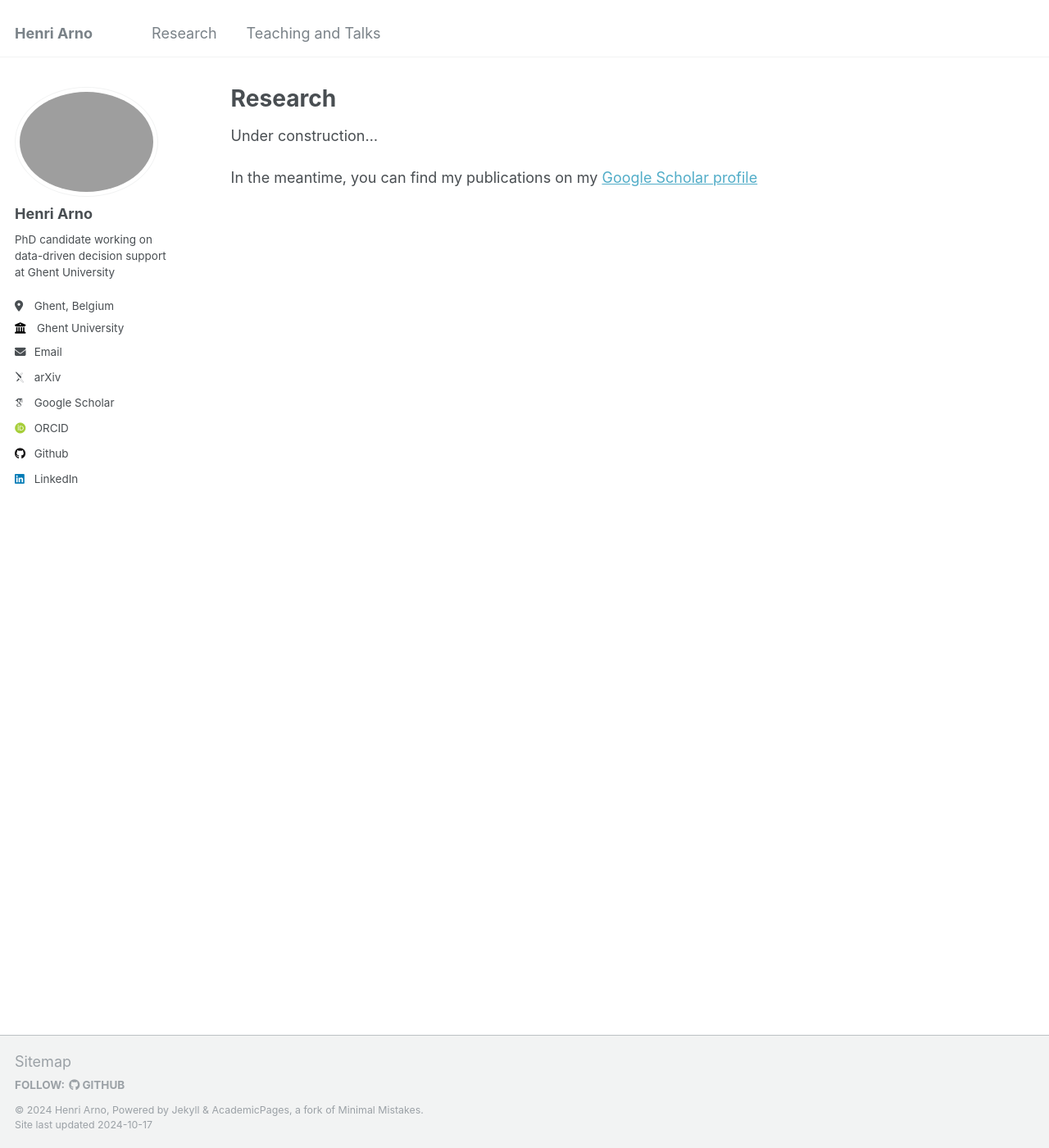
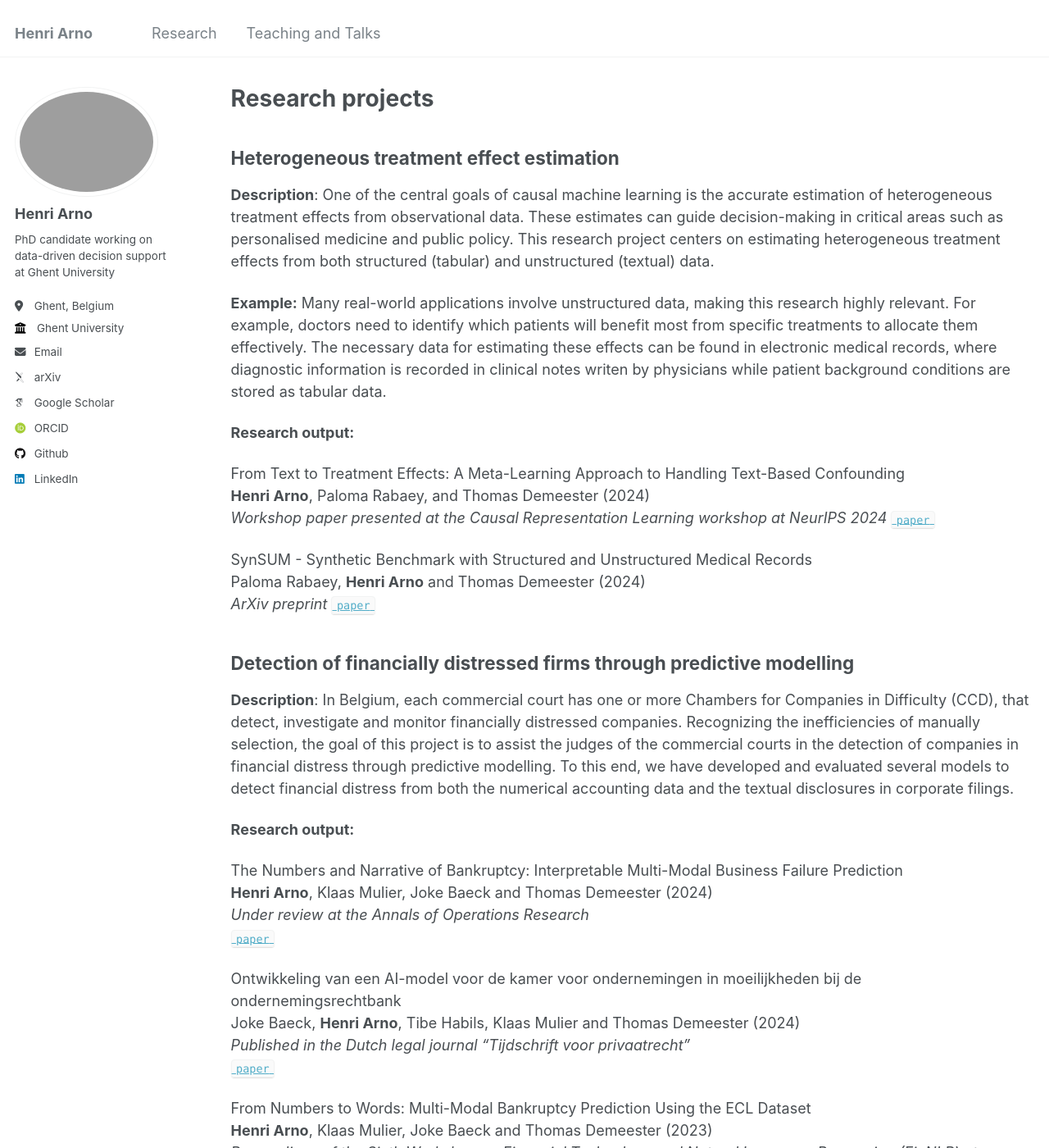
Before and after one commit to HenriArno/HenriArno.github.io, a Jekyll site: the page built from _pages/research.md, in a window 1280 px wide and 1400 px high. Shown: the whole window at 82% size. Built offline with Jekyll 4.4.1, drawn with Linux system fonts in a browser that asks for light colours; some web fonts are replaced; some of the changed text lies outside the part shown.

Commit message:
Update research.md

```diff
--- a/_pages/research.md
+++ b/_pages/research.md
@@ -1,9 +1,47 @@
 ---
-title: "Research"
+title: "Research projects"
 layout: archive
 permalink: /research/
 ---
 
-Under construction...
+## Heterogeneous treatment effect estimation
+**Description**: One of the central goals of causal machine learning is the accurate estimation of heterogeneous treatment effects from observational data. These estimates can guide decision-making in critical areas such as personalised medicine and public policy. This research project centers on estimating heterogeneous treatment effects from both structured (tabular) and unstructured (textual) data.
 
-In the meantime, you can find my publications on my [Google Scholar profile](https://scholar.google.com/citations?user=ce8BmFgAAAAJ&hl=en)
+**Example:** Many real-world applications involve unstructured data, making this research highly relevant. For example, doctors need to identify which patients will benefit most from specific treatments to allocate them effectively. The necessary data for estimating these effects can be found in electronic medical records, where diagnostic information is recorded in clinical notes writen by physicians while patient background conditions are stored as tabular data.
+
+**Research output:**
+
+From Text to Treatment Effects: A Meta-Learning Approach to Handling Text-Based Confounding
+**Henri Arno**, Paloma Rabaey, and Thomas Demeester (2024)
+*Workshop paper presented at the Causal Representation Learning workshop at NeurIPS 2024*
+[`paper`](https://arxiv.org/abs/2409.15503)
+
+SynSUM - Synthetic Benchmark with Structured and Unstructured Medical Records
+Paloma Rabaey, **Henri Arno** and Thomas Demeester (2024)
+*ArXiv preprint*
+[`paper`](https://arxiv.org/abs/2409.08936)
+
+## Detection of financially distressed firms through predictive modelling
+**Description**: In Belgium, each commercial court has one or more Chambers for Companies in Difficulty (CCD), that detect, investigate and monitor financially distressed companies. Recognizing the inefficiencies of manually selection, the goal of this project is to assist the judges of the commercial courts in the detection of companies in financial distress through predictive modelling. To this end, we have developed and evaluated several models to detect financial distress from both the numerical accounting data and the textual disclosures in corporate filings.
+
+**Research output:**
+
+The Numbers and Narrative of Bankruptcy: Interpretable Multi-Modal Business Failure Prediction
+**Henri Arno**, Klaas Mulier, Joke Baeck and Thomas Demeester (2024)
+*Under review at the Annals of Operations Research*
+[`paper`](https://scholar.google.be/citations?user=ce8BmFgAAAAJ&hl=nl)
+
+Ontwikkeling van een AI-model voor de kamer voor ondernemingen in moeilijkheden bij de ondernemingsrechtbank
+Joke Baeck, **Henri Arno**, Tibe Habils, Klaas Mulier and Thomas Demeester (2024)
+*Published in the Dutch legal journal "Tijdschrift voor privaatrecht"*
+[`paper`](https://biblio.ugent.be/publication/01J9X3QVPZWV4XMKX0ZHA5D06J)
+
+From Numbers to Words: Multi-Modal Bankruptcy Prediction Using the ECL Dataset
+**Henri Arno**, Klaas Mulier, Joke Baeck and Thomas Demeester (2023)
+*Proceedings of the Sixth Workshop on Financial Technology and Natural Language Processing (FinNLP) at IJCNLP-AACL 2023*
+[`paper`](https://aclanthology.org/2023.finnlp-2.2/) [`code`](github.com/henriarnoUG/ECL)
+
+Next-Year Bankruptcy Prediction from Textual Data: Benchmark and Baselines
+**Henri Arno**, Klaas Mulier, Joke Baeck and Thomas Demeester (2022)
+*Proceedings of the Fourth Workshop on Financial Technology and Natural Language Processing (FinNLP) at IJCAI-ECAI 2022*
+[`paper`](https://aclanthology.org/2022.finnlp-1.25/) [`code`](github.com/henriarnoUG/ECL)
```
